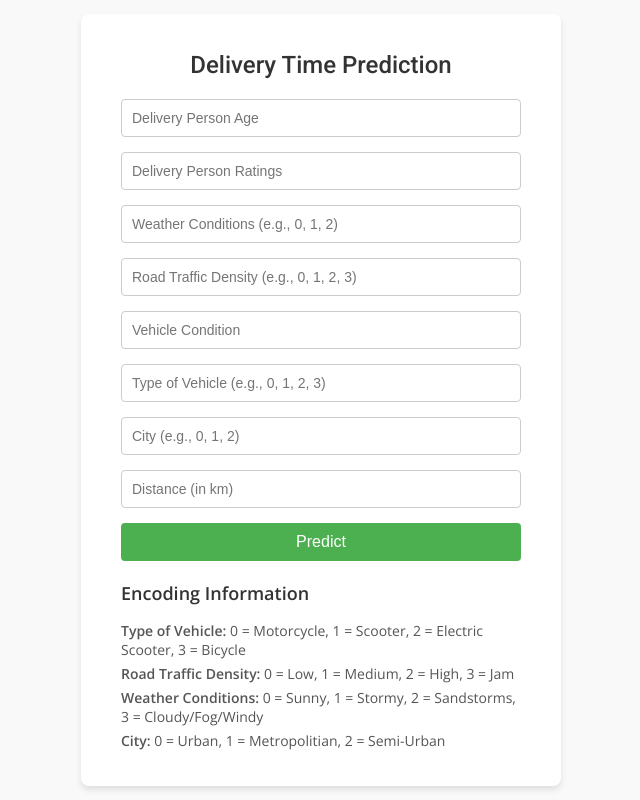
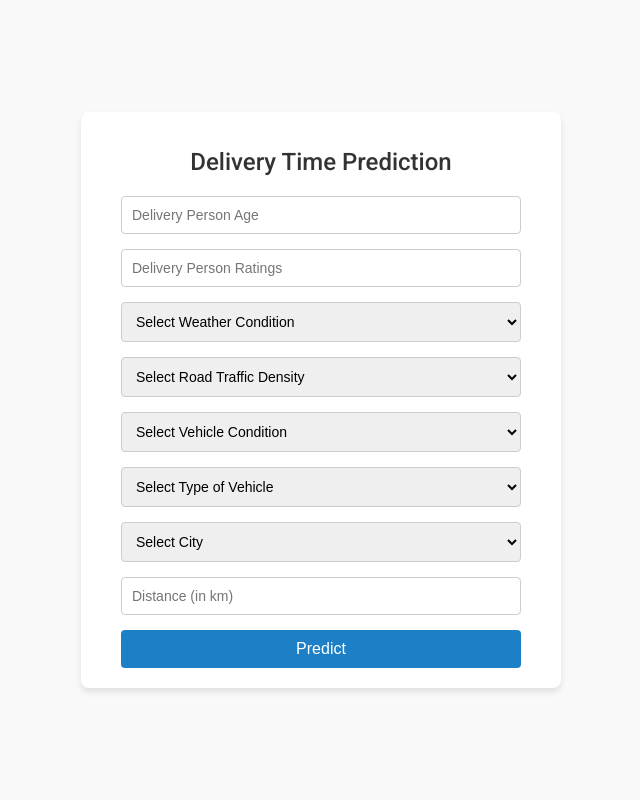
Before and after one commit to vaibhavgawali123/Delivry_time_Prediction, a Flask app: page / in a window 1280 px wide. Shown: the whole page, without its empty margins (319-959 px from the left). Run offline with Flask 3, Linux system fonts and the light colour scheme; parts of the project's set-up code (start-up, migrations or seed data) failed here and were passed over.

Commit message:
Update in Webpage

```diff
--- a/app.py
+++ b/app.py
@@ -27,7 +27,7 @@ def predict():
     final_input= scaler.transform(np.array(data).reshape(1,-1))
     print(final_input)
     output=model.predict(final_input)[0]
-    return render_template("home.html",prediction_text="The Required Predicted Time is {}".format(output))
+    return render_template("home.html",prediction_text="The Required Predicted Time is {} mins".format(output))
 
 
 if __name__=="__main__":
--- a/requirments.txt
+++ b/requirements.txt
@@ -1,5 +1,5 @@
 Flask
-sklearn
+scikit-learn
 pandas
 numpy
 matplotlib
--- a/templates/home.html
+++ b/templates/home.html
@@ -40,7 +40,7 @@
       flex-direction: column;
     }
 
-    input {
+    input, select {
       padding: 10px;
       margin-bottom: 15px;
       border: 1px solid #ccc;
@@ -50,7 +50,7 @@
 
     button {
       padding: 10px 20px;
-      background-color: #4CAF50;
+      background-color: #1d80c6;
       color: #fff;
       border: none;
       border-radius: 4px;
@@ -59,28 +59,7 @@
     }
 
     button:hover {
-      background-color: #45a049;
-    }
-
-    .mapping {
-      margin-top: 20px;
-      text-align: left;
-    }
-
-    .mapping h2 {
-      font-size: 18px;
-      color: #333;
-    }
-
-    .mapping ul {
-      list-style: none;
-      padding: 0;
-    }
-
-    .mapping li {
-      margin: 5px 0;
-      font-size: 14px;
-      color: #555;
+      background-color: #0c5ae9;
     }
   </style>
 </head>
@@ -93,28 +72,54 @@
     <form action="{{ url_for('predict') }}" method="post">
       <input type="text" name="Delivery_person_Age" placeholder="Delivery Person Age" required />
       <input type="text" name="Delivery_person_Ratings" placeholder="Delivery Person Ratings" required />
-      <input type="text" name="Weatherconditions" placeholder="Weather Conditions (e.g., 0, 1, 2)" required />
-      <input type="text" name="Road_traffic_density" placeholder="Road Traffic Density (e.g., 0, 1, 2, 3)" required />
-      <input type="text" name="Vehicle_condition" placeholder="Vehicle Condition" required />
-      <input type="text" name="Type_of_vehicle" placeholder="Type of Vehicle (e.g., 0, 1, 2, 3)" required />
-      <input type="text" name="City" placeholder="City (e.g., 0, 1, 2)" required />
+
+      <!-- Dropdown for Weather Conditions -->
+      <select name="Weatherconditions" required>
+        <option value="" disabled selected>Select Weather Condition</option>
+        <option value="0">Sunny</option>
+        <option value="1">Stormy</option>
+        <option value="2">Sandstorms</option>
+        <option value="3">Cloudy/Fog/Windy</option>
+      </select>
+
+      <!-- Dropdown for Road Traffic Density -->
+      <select name="Road_traffic_density" required>
+        <option value="" disabled selected>Select Road Traffic Density</option>
+        <option value="0">Low</option>
+        <option value="1">Medium</option>
+        <option value="2">High</option>
+        <option value="3">Jam</option>
+      </select>
+
+      <!-- Dropdown for Vehicle Condition -->
+      <select name="Vehicle_condition" required>
+        <option value="" disabled selected>Select Vehicle Condition</option>
+        <option value="0">Bad</option>
+        <option value="1">Good</option>
+        <option value="2">Best</option>
+      </select>
+
+      <!-- Dropdown for Type of Vehicle -->
+      <select name="Type_of_vehicle" required>
+        <option value="" disabled selected>Select Type of Vehicle</option>
+        <option value="0">Motorcycle</option>
+        <option value="1">Scooter</option>
+        <option value="2">Electric Scooter</option>
+        <option value="3">Bicycle</option>
+      </select>
+
+      <!-- Dropdown for City -->
+      <select name="City" required>
+        <option value="" disabled selected>Select City</option>
+        <option value="0">Urban</option>
+        <option value="1">Metropolitan</option>
+        <option value="2">Semi-Urban</option>
+      </select>
+
       <input type="text" name="distance" placeholder="Distance (in km)" required />
 
       <button type="submit">Predict</button>
     </form>
-
-    <!-- Mapping Information -->
-    <div class="mapping">
-      <h2>Encoding Information</h2>
-      <ul>
-        <li><strong>Type of Vehicle:</strong> 0 = Motorcycle, 1 = Scooter, 2 = Electric Scooter, 3 = Bicycle</li>
-        <li><strong>Road Traffic Density:</strong> 0 = Low, 1 = Medium, 2 = High, 3 = Jam</li>
-        <li><strong>Weather Conditions:</strong>
-          0 = Sunny, 1 = Stormy, 2 = Sandstorms, 3 = Cloudy/Fog/Windy
-        </li>
-        <li><strong>City:</strong> 0 = Urban, 1 = Metropolitian, 2 = Semi-Urban</li>
-      </ul>
-    </div>
 
     <!-- Display prediction result -->
     <div>
```
Also changed, not shown: .github/workflow/main.yaml (added), 3 other files.
